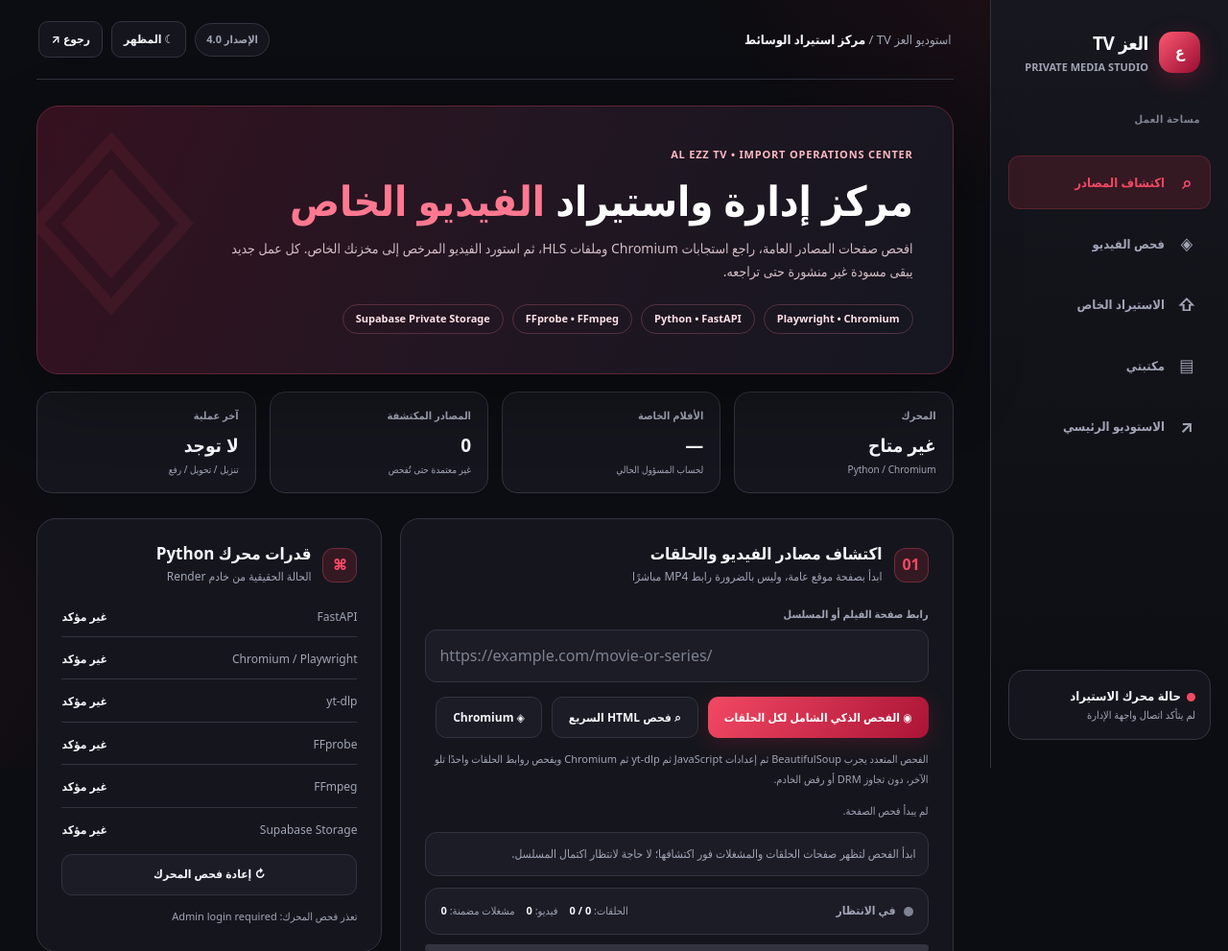
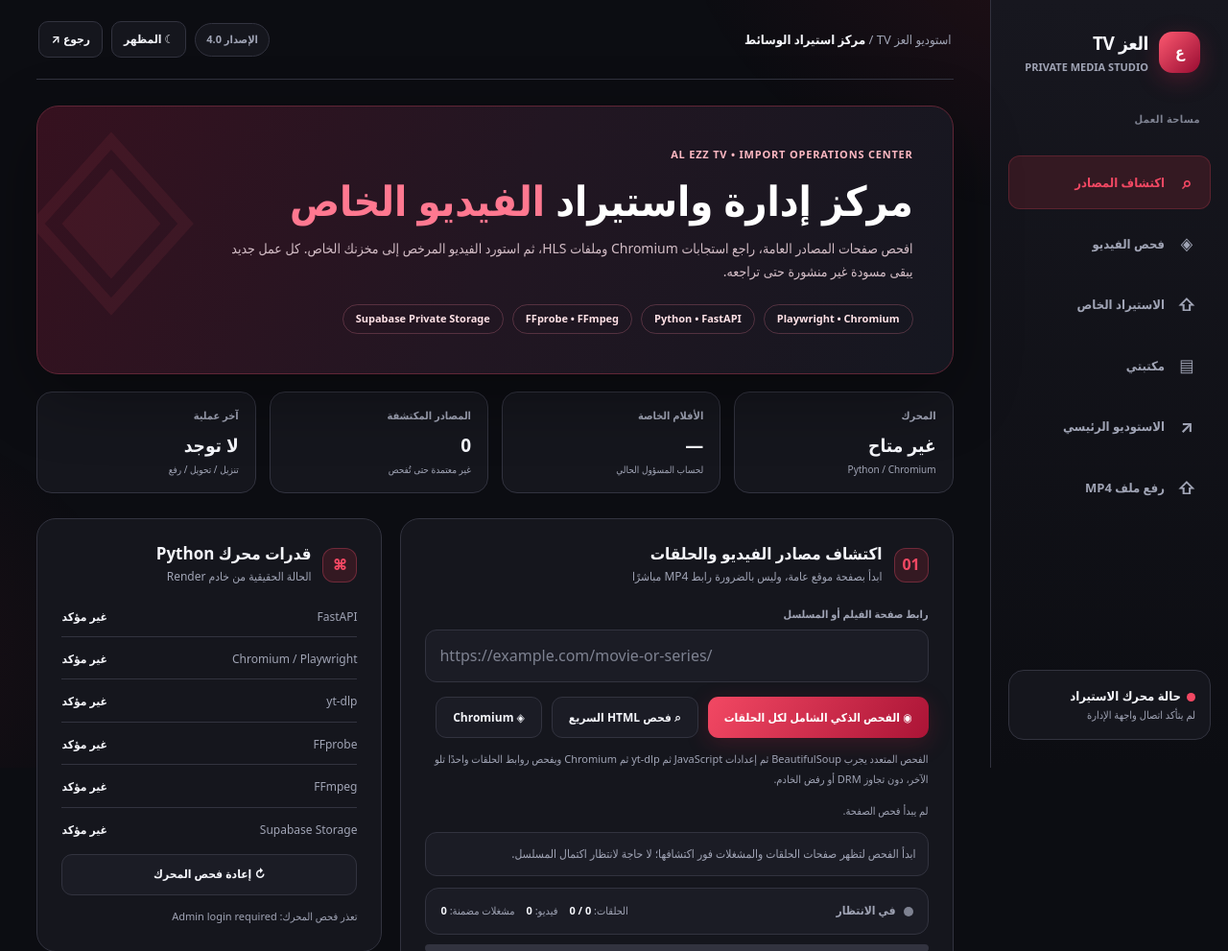
Before and after one commit to youef/app_apk, a FastAPI app: page /studio/private-videos in a window 1280 px wide. Shown: the top 991 px of the page at 96% size. Run offline with FastAPI, Linux system fonts and the light colour scheme.

Commit message:
feat(studio): link MP4 upload page into Al Ezz Studio

```diff
--- a/python-cloud-studio/templates/private-videos.html
+++ b/python-cloud-studio/templates/private-videos.html
@@ -157,6 +157,7 @@ button:focus-visible,a:focus-visible,input:focus-visible,textarea:focus-visible{
       <a href="#import"><span class="symbol">⇧</span>الاستيراد الخاص</a>
       <a href="#library"><span class="symbol">▤</span>مكتبتي</a>
       <a href="/studio/"><span class="symbol">↗</span>الاستوديو الرئيسي</a>
+        <a href="/studio/video-upload"><span class="symbol">⇧</span>رفع ملف MP4</a>
     </nav>
     <div class="side-foot"><strong><span class="dot" id="side-dot"></span>حالة محرك الاستيراد</strong><small id="side-service">جارٍ الاتصال بالخادم...</small></div>
   </aside>
```
